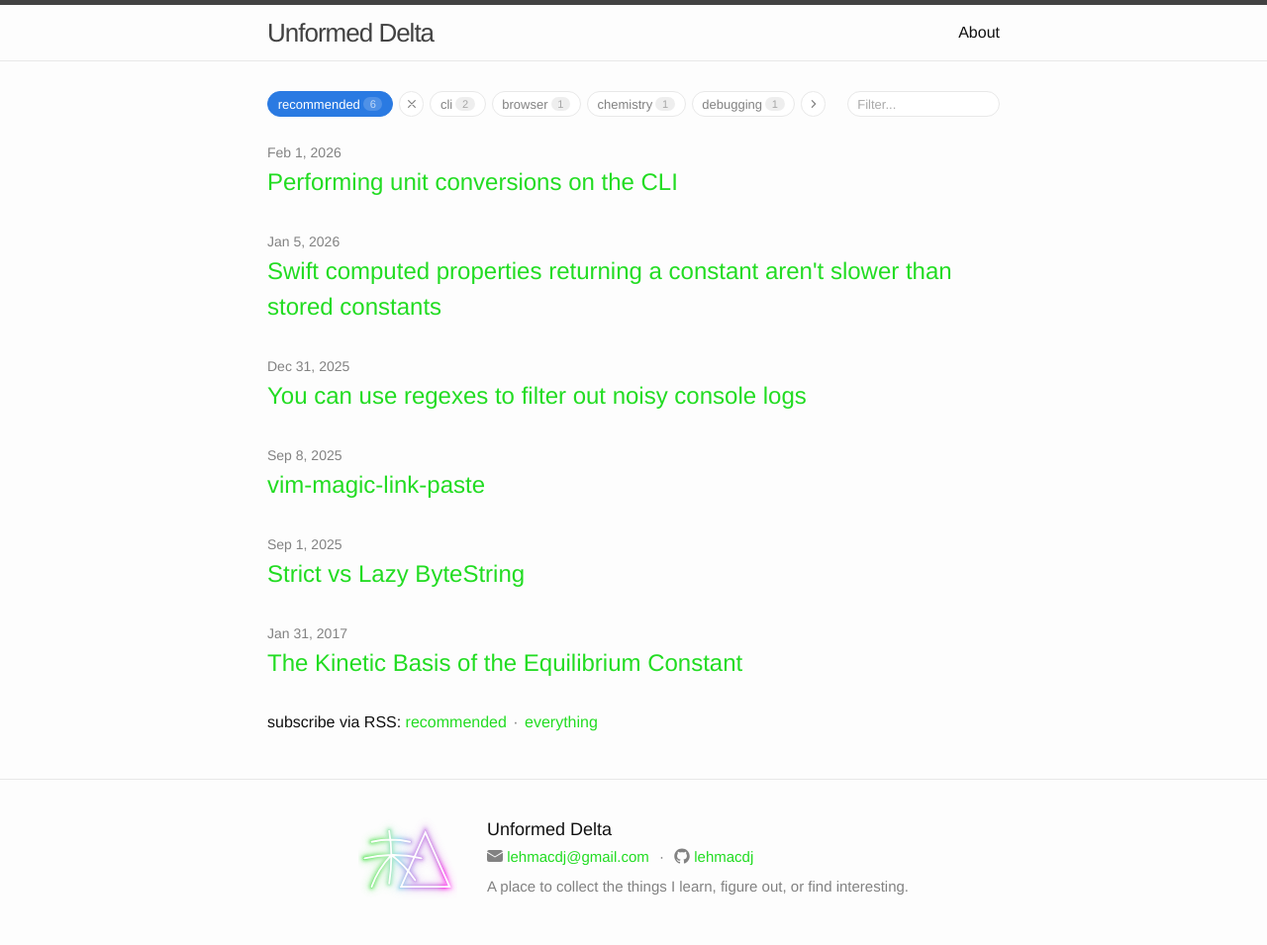
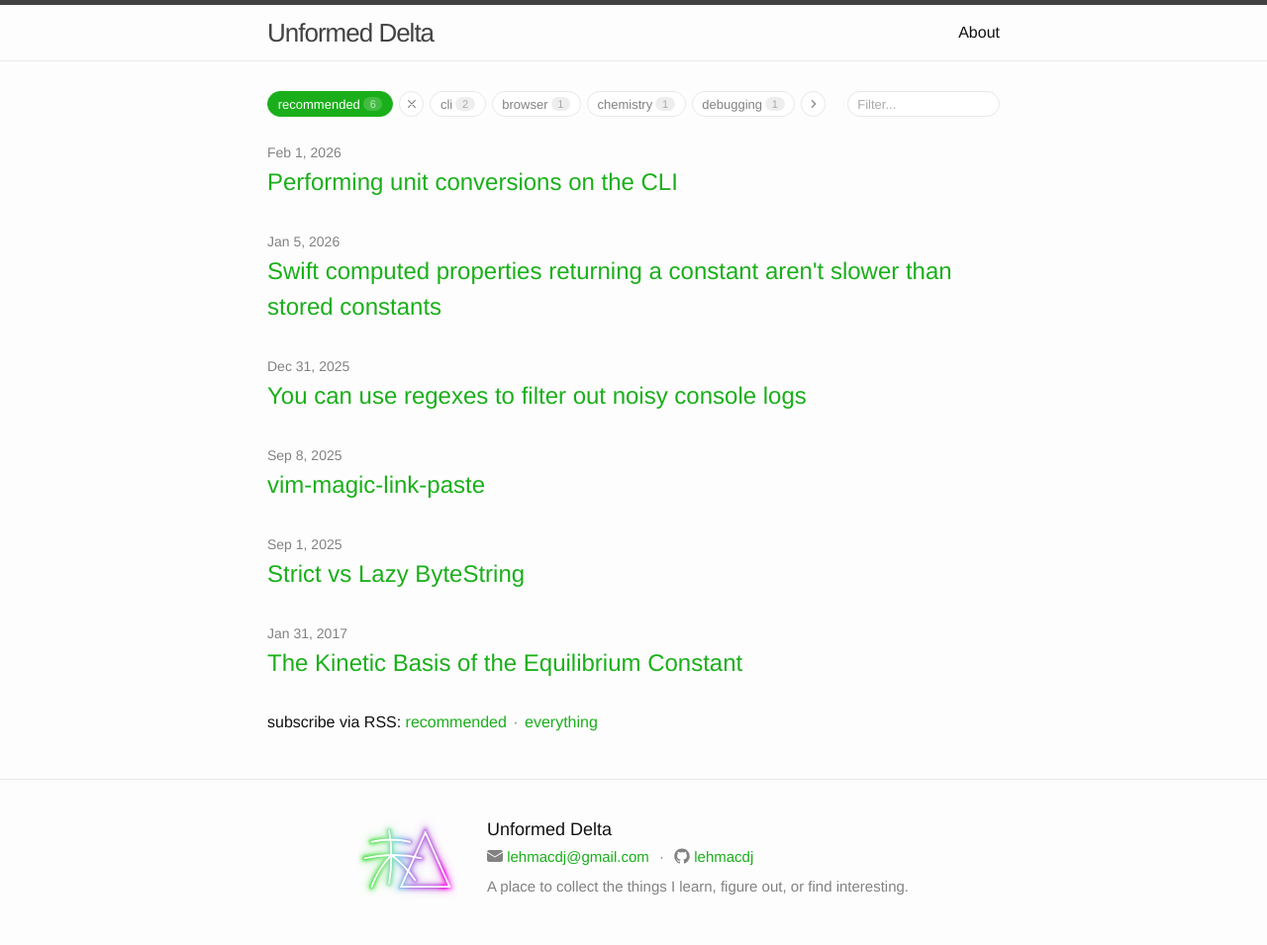
Before and after one commit to lehmacdj/blog, a Jekyll site: the page built from index.html, in a window 1280 px wide. Shown: the whole page at 99% size. Built offline with Jekyll 4.4.1, drawn with Linux system fonts in a browser that asks for light colours.

Commit message:
Unhardcode tag filter page + tweak colors

```diff
--- a/_includes/footer.html
+++ b/_includes/footer.html
@@ -3,11 +3,9 @@
   <div class="wrapper">
 
     <div class="footer-content">
-      <a href="{{ '/newsletter' | relative_url }}" class="idol-signature">
-        <img src="{{ '/assets/idol-signature.svg' | relative_url }}"
-             alt="idol signature"
-             class="idol-signature-img" />
-      </a>
+      <img src="{{ '/assets/idol-signature.svg' | relative_url }}"
+           alt="idol signature"
+           class="idol-signature-img" />
 
       <div class="footer-text">
         <h2 class="footer-heading">{{ site.title }}</h2>
--- a/_sass/_layout.scss
+++ b/_sass/_layout.scss
@@ -147,12 +147,6 @@
 .idol-signature-img {
     width: 100px;
     height: auto;
-    opacity: 0.7;
-    transition: opacity 0.2s ease;
-
-    &:hover {
-        opacity: 1;
-    }
 }
 
 
--- a/tag-filter.css
+++ b/_sass/_tag-filter.scss
@@ -30,19 +30,19 @@
   font-size: 0.8125em;
   font-family: inherit;
   background: white;
-  border: 1px solid #e8e8e8;
+  border: 1px solid $grey-color-light;
   border-radius: 1em;
   cursor: pointer;
-  color: #828282;
+  color: $grey-color;
   transition: all 0.15s ease;
 }
 .tag-btn:hover {
-  border-color: #2a7ae2;
-  color: #2a7ae2;
+  border-color: $brand-color;
+  color: $brand-color;
 }
 .tag-btn.active {
-  background: #2a7ae2;
-  border-color: #2a7ae2;
+  background: $brand-color;
+  border-color: $brand-color;
   color: white;
 }
 .tag-btn.filtered-out,
@@ -83,13 +83,13 @@
   padding-right: 1.75em;
   font-size: 0.8125em;
   font-family: inherit;
-  border: 1px solid #e8e8e8;
+  border: 1px solid $grey-color-light;
   border-radius: 1em;
   outline: none;
   transition: border-color 0.15s ease;
 }
 .tag-search:focus {
-  border-color: #2a7ae2;
+  border-color: $brand-color;
 }
 .tag-search::placeholder {
   color: #aaa;
@@ -105,11 +105,11 @@
   width: 1.125em;
   height: 1.125em;
   padding: 0;
-  background: #e8e8e8;
+  background: $grey-color-light;
   border: none;
   border-radius: 50%;
   cursor: pointer;
-  color: #828282;
+  color: $grey-color;
   transition: all 0.15s ease;
 }
 .tag-search-clear:hover {
@@ -127,7 +127,7 @@
 .rss-tag-link.visible ~ .rss-tag-link.visible::before,
 .rss-tag-link.visible ~ .rss-everything-link::before {
   content: "\00b7";
-  color: #828282;
+  color: $grey-color;
   text-decoration: none;
   display: inline-block;
   padding: 0 0.4em;
--- a/css/main.scss
+++ b/css/main.scss
@@ -16,7 +16,7 @@ $spacing-unit:     30px;
 
 $text-color:       #111;
 $background-color: #fdfdfd;
-$brand-color:      #22DC22;
+$brand-color:      #1aaf1a;
 
 $grey-color:       #828282;
 $grey-color-light: lighten($grey-color, 40%);
@@ -49,5 +49,6 @@ $on-laptop:        800px;
 @import
         "base",
         "layout",
+        "tag-filter",
         "syntax-highlighting"
 ;
--- a/index.html
+++ b/index.html
@@ -60,8 +60,6 @@ layout: default
   </p>
 
 </div>
-
-<link rel="stylesheet" href="tag-filter.css">
 
 <script src="tag-filter.js"></script>
 <script>
```
